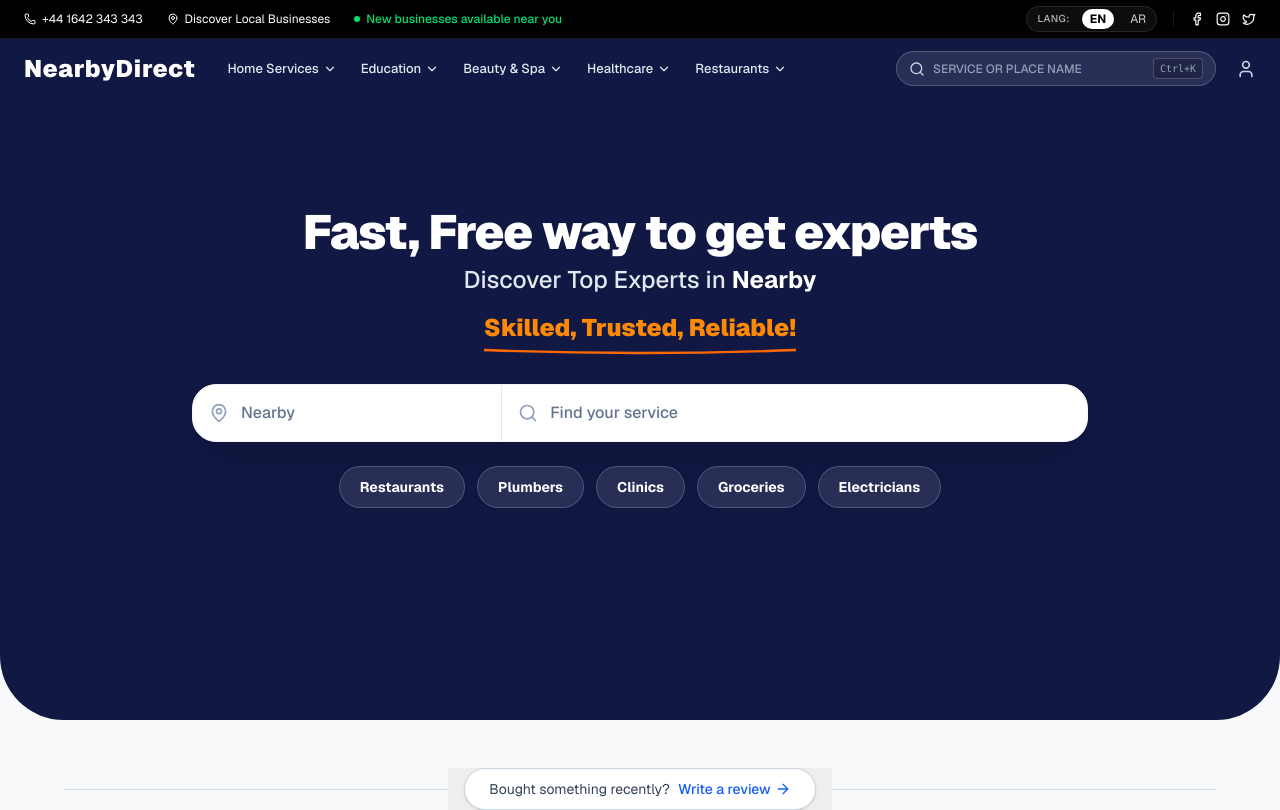
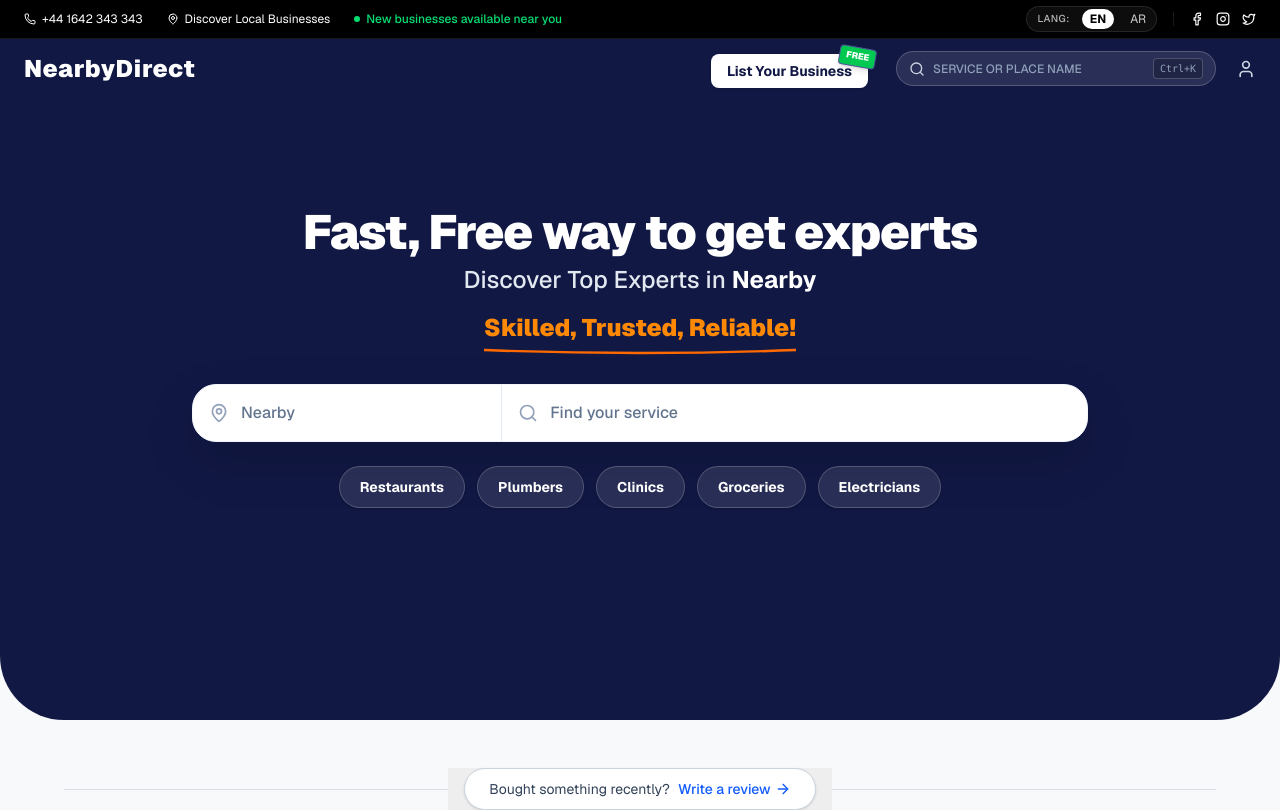
Before and after one commit to Kuthaka/LocalDial-Frontend-v1, a Next.js app: page / in a window 1280 px wide. Shown: the top 810 px of the page. Built offline with nearby package versions, Linux system fonts and the light colour scheme.

Commit message:
feat(nav) - fixed - 001

```diff
--- a/src/components/Navbar.tsx
+++ b/src/components/Navbar.tsx
@@ -57,17 +57,19 @@ export default function Navbar() {
           <span className="text-2xl font-black text-white tracking-wide">NearbyDirect</span>
         </Link>
 
-        {/* Desktop Nav Links */}
-        <div className="hidden lg:flex items-center gap-6 font-medium text-[13px] text-slate-200 ml-4">
-          <Link href="#" className="flex items-center gap-1 hover:text-white transition-colors">Home Services <ChevronDown size={14} /></Link>
-          <Link href="#" className="flex items-center gap-1 hover:text-white transition-colors">Education <ChevronDown size={14} /></Link>
-          <Link href="#" className="flex items-center gap-1 hover:text-white transition-colors">Beauty & Spa <ChevronDown size={14} /></Link>
-          <Link href="#" className="flex items-center gap-1 hover:text-white transition-colors">Healthcare <ChevronDown size={14} /></Link>
-          <Link href="#" className="flex items-center gap-1 hover:text-white transition-colors">Restaurants <ChevronDown size={14} /></Link>
-        </div>
 
-        {/* Search, User, Hamburger */}
+
+        {/* CTA, Search, User, Hamburger */}
         <div className="flex items-center gap-4 lg:gap-5 flex-shrink-0 ml-auto">
+          {/* List Your Business CTA */}
+          <div className="relative hidden sm:block mr-2 mt-1">
+            <Link href="/business/signup" className="bg-white text-[#111844] font-bold px-4 py-2 rounded-lg text-sm hover:bg-slate-100 transition-colors shadow-sm">
+              List Your Business
+            </Link>
+            <div className="absolute -top-3 -right-2 bg-green-500 text-white text-[9px] font-black uppercase px-1.5 py-0.5 rounded shadow-md transform rotate-[10deg] border border-[#4B5694]">
+              FREE
+            </div>
+          </div>
           {/* Search Input */}
           <div className="hidden md:flex items-center bg-white/10 border border-white/20 rounded-full px-3 py-1.5 w-64 xl:w-80 hover:bg-white/15 transition-colors focus-within:bg-white/15 focus-within:border-white/30">
             <Search className="w-4 h-4 text-slate-300 mr-2 flex-shrink-0" />
```
